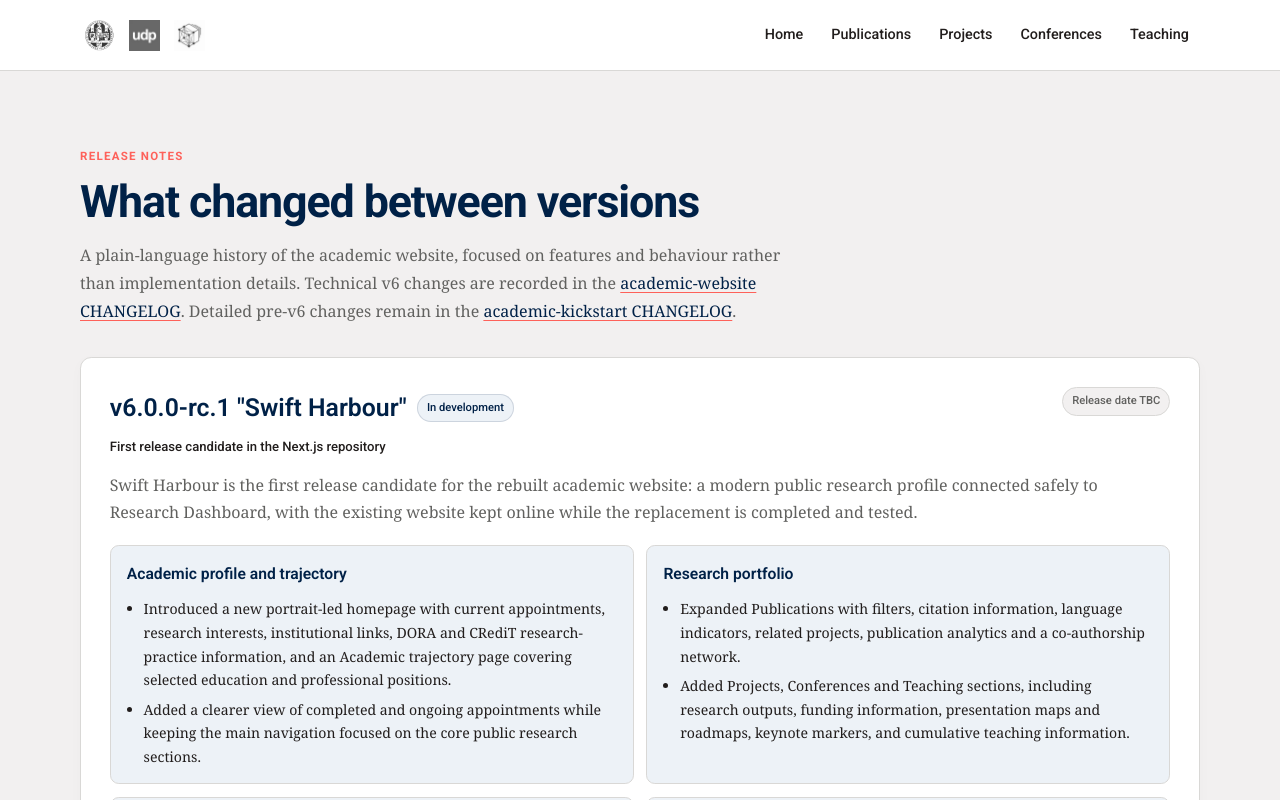
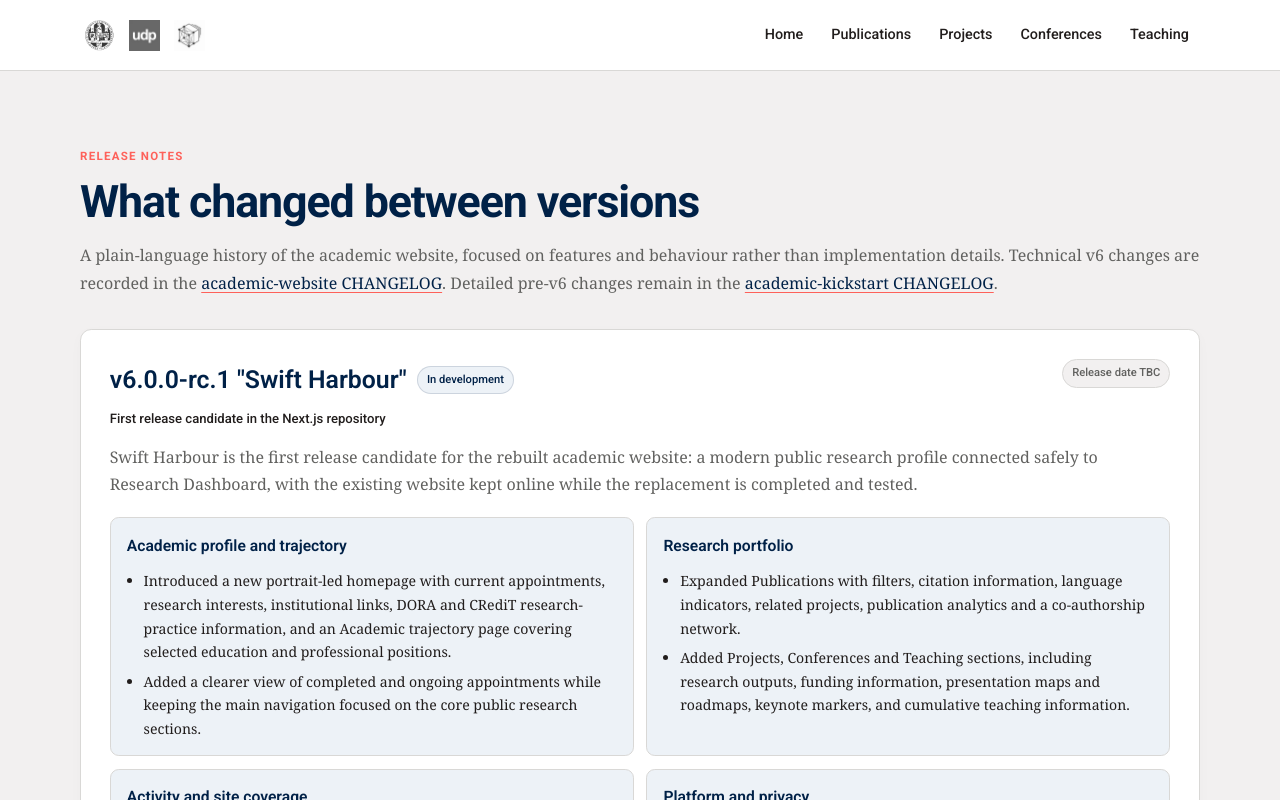
Before and after one commit to bgonzalezbustamante/academic-website, a Next.js app: page /release-notes in a window 1280 px wide. Shown: the top 800 px of the page. Built offline with nearby package versions, Linux system fonts and the light colour scheme; no server answers; some icons are missing.

Commit message:
Expand release notes introduction

```diff
--- a/app/globals.css
+++ b/app/globals.css
@@ -3619,6 +3619,10 @@ h4 {
 
 /* Release notes */
 
+.release-notes-page-heading .page-lead {
+  max-width: none;
+}
+
 .release-list {
   display: grid;
   gap: 1rem;
```
